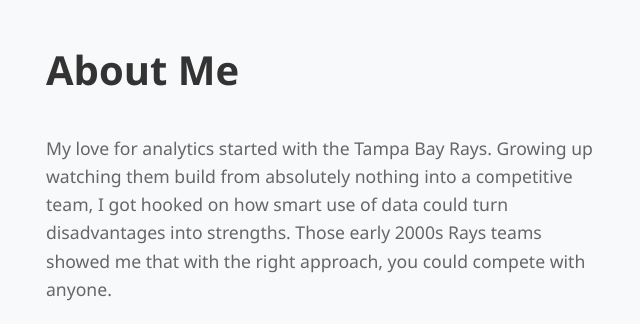
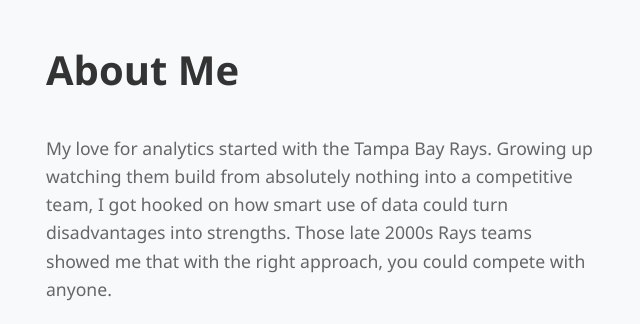
Before and after one commit to zachgreer39/zachgreer39.github.io, a plain HTML site: page index.html in a window 1280 px wide. Shown: the part 1120-1444 px from the top of the page, 14-654 px from the left. Drawn offline with Linux system fonts and the light colour scheme.

Commit message:
Update index.html

```diff
--- a/index.html
+++ b/index.html
@@ -363,7 +363,7 @@
             <div class="about-content">
                 <div class="about-text">
                     <h2>About Me</h2>
-                    <p>My love for analytics started with the Tampa Bay Rays. Growing up watching them build from absolutely nothing into a competitive team, I got hooked on how smart use of data could turn disadvantages into strengths. Those early 2000s Rays teams showed me that with the right approach, you could compete with anyone.</p>
+                    <p>My love for analytics started with the Tampa Bay Rays. Growing up watching them build from absolutely nothing into a competitive team, I got hooked on how smart use of data could turn disadvantages into strengths. Those late 2000s Rays teams showed me that with the right approach, you could compete with anyone.</p>
                     <p>I've spent my career in the grocery industry working as a Fraud Analyst, Pricing Analyst, and Senior Real Estate Analyst. Each role taught me something different about finding patterns in data and turning insights into real business decisions. The grocery world might not seem glamorous, but there's a lot of interesting problems to solve when you dig into the numbers.</p>
                     <p>Baseball analytics is still a huge passion of mine. I'm always building models or diving into Statcast data, usually trying to figure out why some obscure Rays roster move is actually brilliant. There's something satisfying about finding the story hiding in the stats.</p>
                     <p>I try to stay active, though "try" is the key word here. I played lacrosse in college and still run when I can motivate myself to get out the door. Some days are more successful than others.</p>
```
